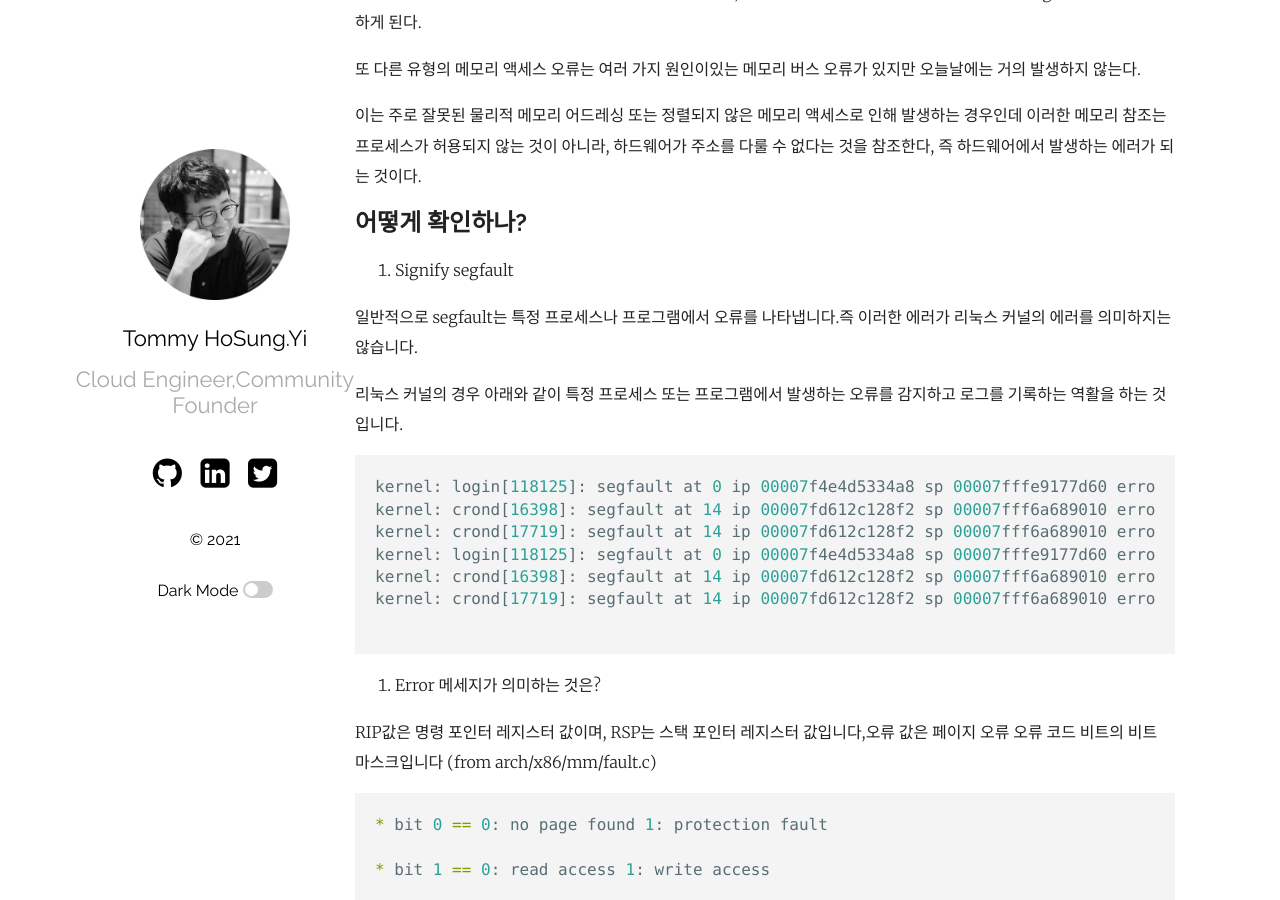
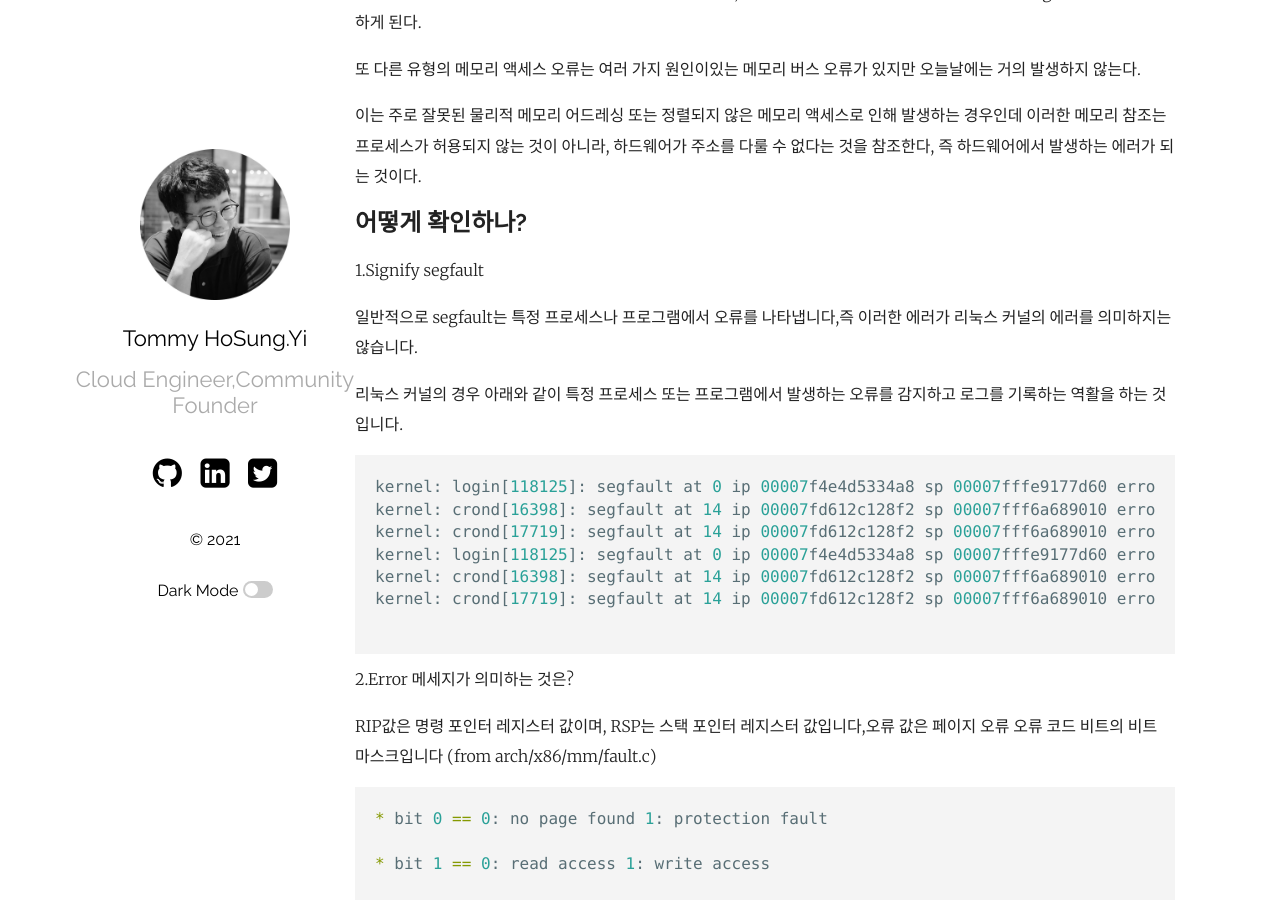
Before and after one commit to hslee77/hslee77.github.io, a Jekyll site: the page built from _posts/2021-05-07-LinuxSegfault-Event.md, in a window 1280 px wide and 900 px high, scrolled down 767 px. Built offline with Jekyll 4.4.1, drawn with Linux system fonts in a browser that asks for light colours.

````diff
--- a/_posts/2021-05-07-LinuxSegfault-Event.md
+++ b/_posts/2021-05-07-LinuxSegfault-Event.md
@@ -36,9 +36,9 @@ Segmentation faults 의 경우 다양한 원인이 존재하지만 일반적인
 
 ## 어떻게 확인하나?
 
-1. Signify segfault
+1.Signify segfault
 
-일반적으로 segfault는 특정 프로세스나 프로그램에서 오류를 나타냅니다.즉 이러한 에러가 리눅스 커널의 에러를 의미하지는 않습니다.
+일반적으로 segfault는 특정 프로세스나 프로그램에서 오류를 나타냅니다,즉 이러한 에러가 리눅스 커널의 에러를 의미하지는 않습니다.
 
 리눅스 커널의 경우 아래와 같이 특정 프로세스 또는 프로그램에서 발생하는 오류를 감지하고 로그를 기록하는 역활을 하는 것입니다.
 
@@ -52,7 +52,7 @@ kernel: crond[17719]: segfault at 14 ip 00007fd612c128f2 sp 00007fff6a689010 err
 
 ```
 
-2. Error 메세지가 의미하는 것은?
+ 2.Error 메세지가 의미하는 것은?
 
 RIP값은 명령 포인터 레지스터 값이며, RSP는 스택 포인터 레지스터 값입니다,오류 값은 페이지 오류 오류 코드 비트의 비트 마스크입니다 (from arch/x86/mm/fault.c)
 
````
